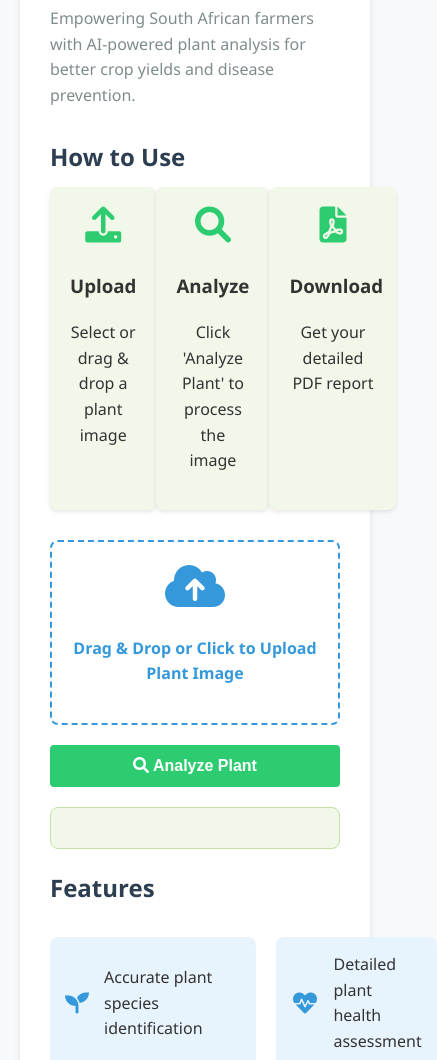
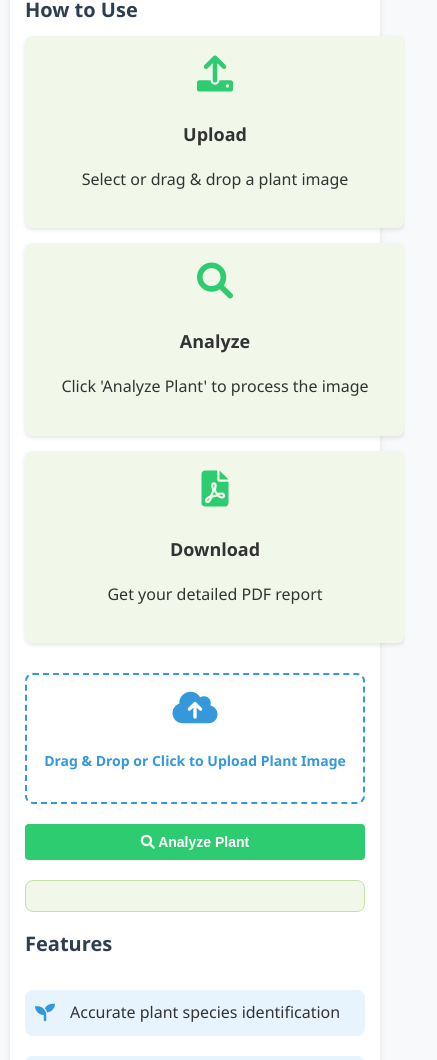
Before and after one commit to CharlesRathaba/CropWise1, a website: page public/index.html in a window 390 px wide. Shown: the part 235-1295 px from the top of the page, 437 px wide, since content can reach past the window. Drawn offline with Linux system fonts and the light colour scheme.

Commit message:
mobile responsiveness

```diff
--- a/public/index.html
+++ b/public/index.html
@@ -136,6 +136,102 @@
         font-size: 24px;
         color: #3498db;
         margin-right: 15px;
+      }
+
+      /* Mobile Responsive Styles */
+      @media screen and (max-width: 768px) {
+        body {
+          padding: 10px;
+        }
+
+        .container {
+          padding: 15px;
+        }
+
+        .cards {
+          flex-direction: column;
+          gap: 15px;
+        }
+
+        .card {
+          width: 100%;
+        }
+
+        .features {
+          grid-template-columns: 1fr;
+        }
+
+        h1 {
+          font-size: 24px;
+        }
+
+        h2 {
+          font-size: 20px;
+        }
+
+        h3 {
+          font-size: 18px;
+        }
+
+        .description {
+          font-size: 14px;
+        }
+
+        button {
+          padding: 10px;
+          font-size: 14px;
+        }
+
+        #result {
+          font-size: 14px;
+          padding: 15px;
+        }
+
+        .feature {
+          padding: 10px;
+        }
+
+        .feature-icon {
+          font-size: 20px;
+        }
+
+        /* Adjust image preview for mobile */
+        #imagePreview {
+          max-height: 200px;
+        }
+
+        /* Make upload area more touch-friendly */
+        .upload-area {
+          padding: 15px;
+          margin-bottom: 10px;
+        }
+
+        .upload-icon {
+          font-size: 36px;
+        }
+
+        .upload-text {
+          font-size: 14px;
+        }
+      }
+
+      /* Additional styles for very small screens */
+      @media screen and (max-width: 320px) {
+        body {
+          padding: 5px;
+        }
+
+        .container {
+          padding: 10px;
+        }
+
+        h1 {
+          font-size: 20px;
+        }
+
+        .upload-icon {
+          font-size: 28px;
+        }
       }
     </style>
   </head>
```
